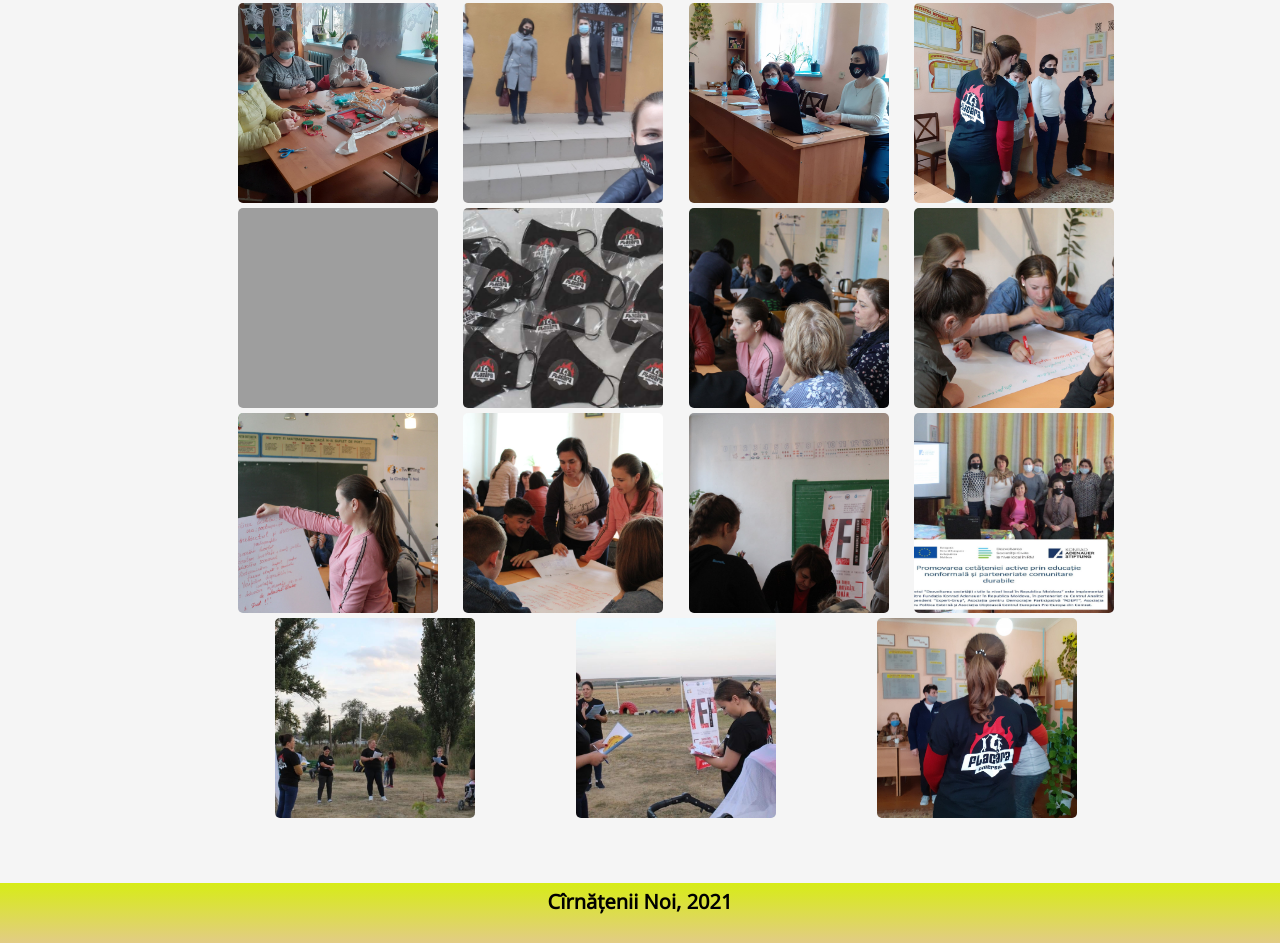
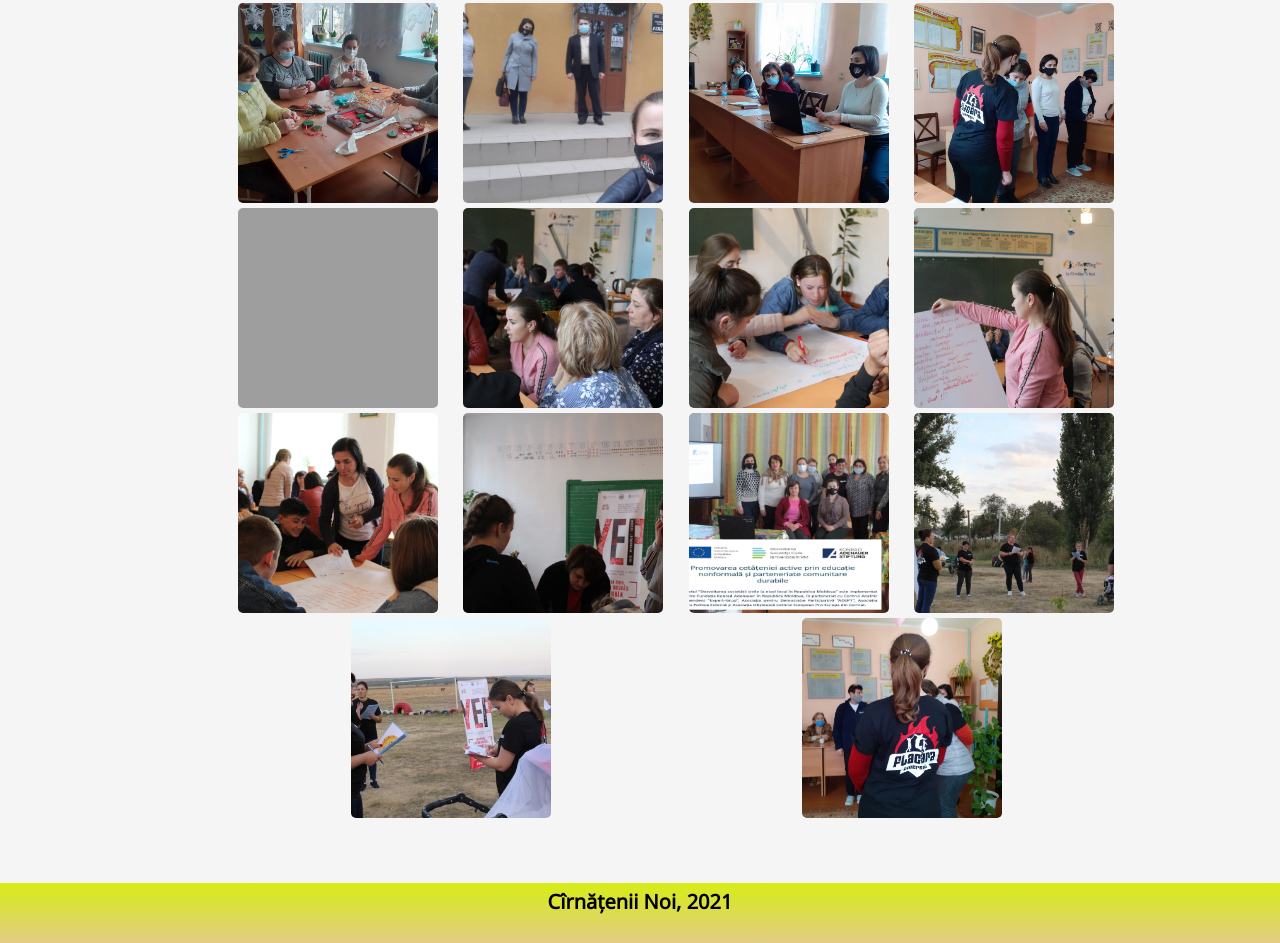
Before and after one commit to cristinasavca27/Flacaratineretii, a plain HTML site: page pages/galerie.html in a window 1280 px wide. Shown: the part 2018-2961 px from the top of the page. Drawn offline with Linux system fonts and the light colour scheme; grey boxes are pictures that could not be loaded.

Commit message:
Add files via upload

```diff
--- a/pages/galerie.html
+++ b/pages/galerie.html
@@ -200,9 +200,7 @@
                     <img src="../images/41.jpg" alt="elevii în sală" />
                 </a>
 
-                <a href="../images/42.jpg">
-                    <img src="../images/42.jpg" alt="elevii în sală" />
-                </a>
+
 
                 <a href="../images/43.jpg">
                     <img src="../images/43.jpg" alt="elevii în sală" />
```
